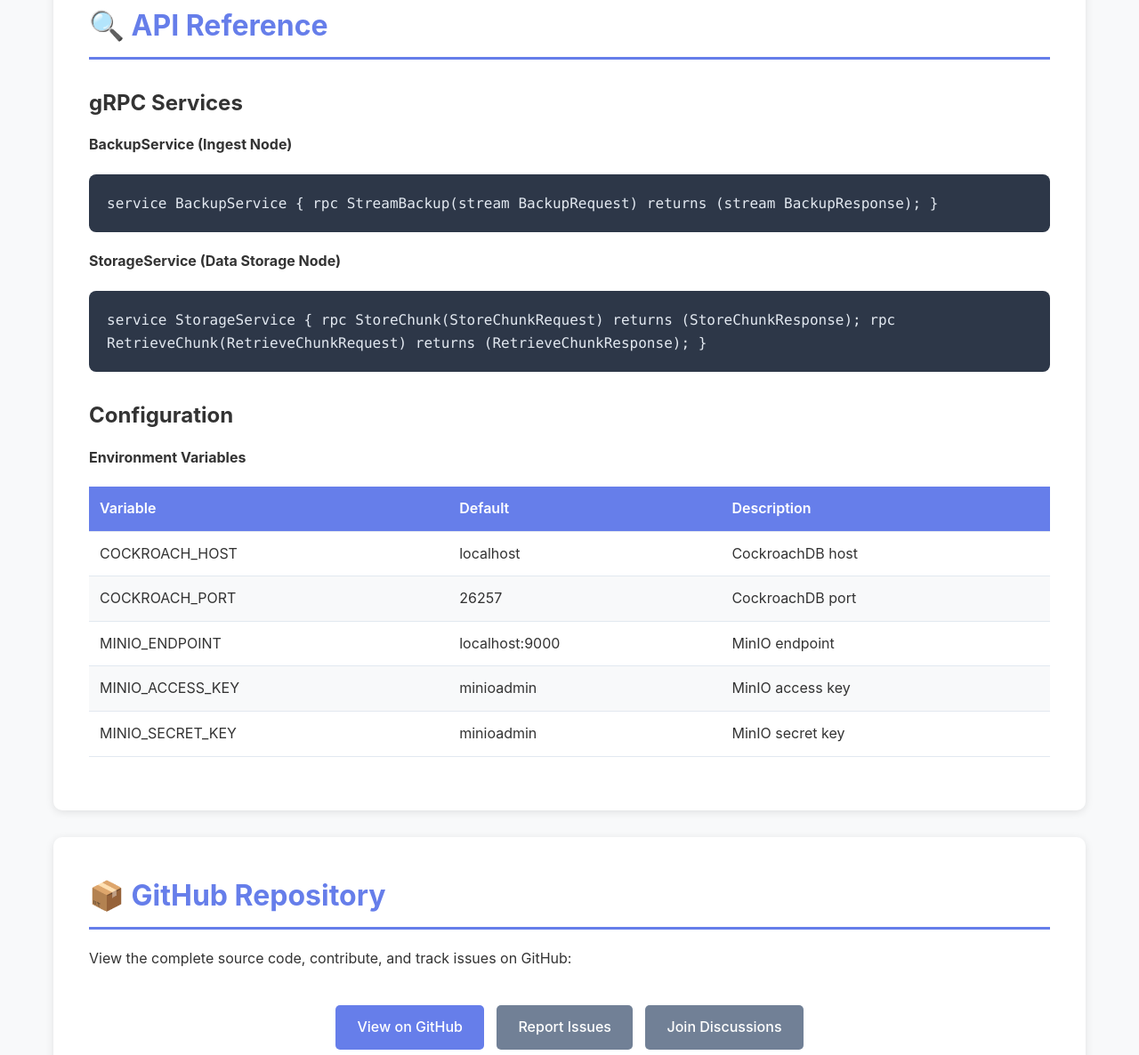
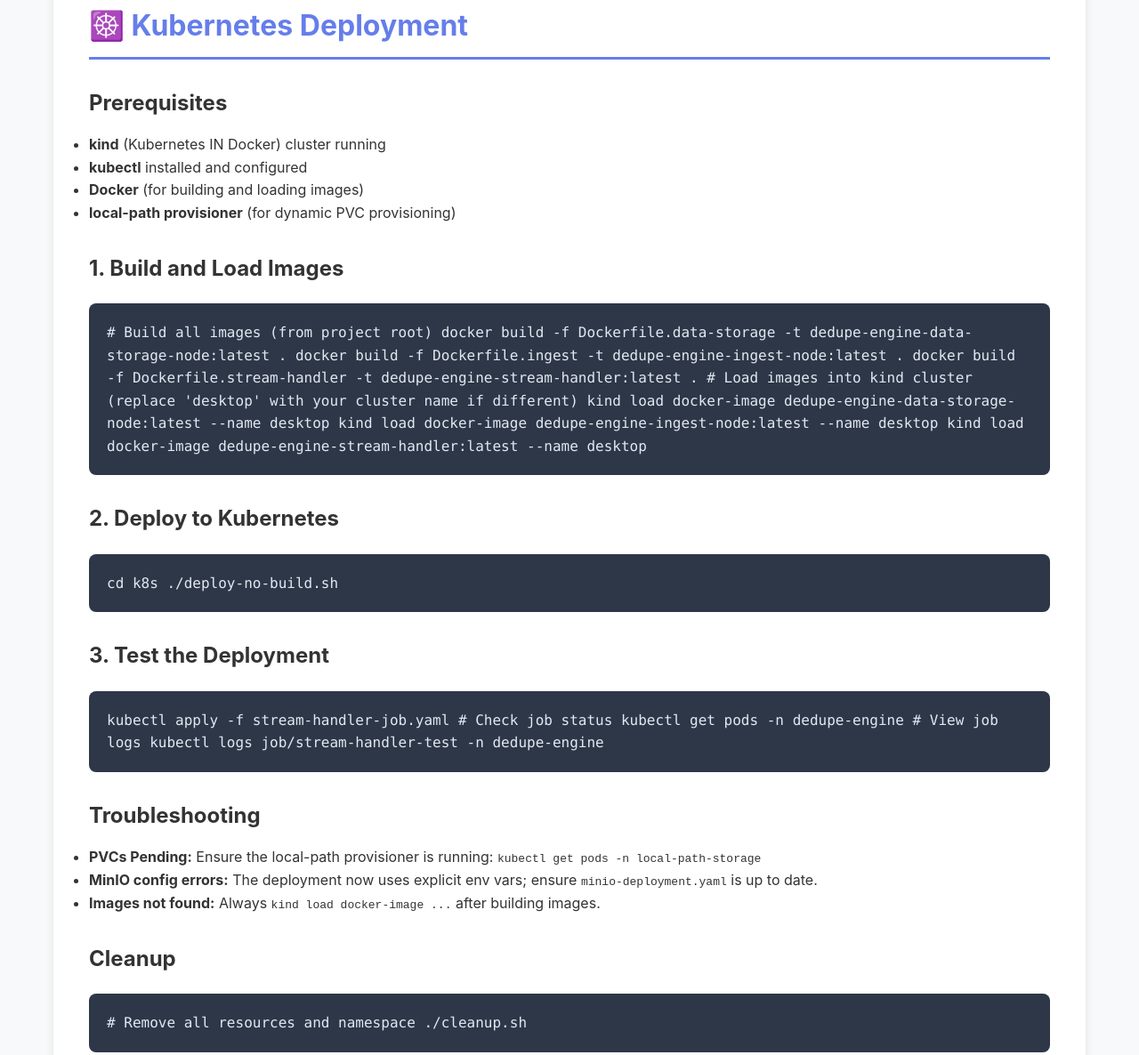
Before and after one commit to radhakrish-venkat/dedupe-engine, a plain HTML site: page docs/index.html in a window 1280 px wide. Shown: the part 4573-5759 px from the top of the page at 89% size. Drawn offline with Linux system fonts and the light colour scheme.

Commit message:
docs: update github.io with Kubernetes deployment, add cleanup script, fix MinIO envs

```diff
--- a/docs/index.html
+++ b/docs/index.html
@@ -511,6 +511,52 @@ docker-compose logs -f ingest-node
             </div>
         </section>
 
+        <section id="kubernetes" class="section">
+            <h2>☸️ Kubernetes Deployment</h2>
+            <h3>Prerequisites</h3>
+            <ul>
+                <li><strong>kind</strong> (Kubernetes IN Docker) cluster running</li>
+                <li><strong>kubectl</strong> installed and configured</li>
+                <li><strong>Docker</strong> (for building and loading images)</li>
+                <li><strong>local-path provisioner</strong> (for dynamic PVC provisioning)</li>
+            </ul>
+            <h3>1. Build and Load Images</h3>
+            <div class="code-block">
+# Build all images (from project root)
+docker build -f Dockerfile.data-storage -t dedupe-engine-data-storage-node:latest .
+docker build -f Dockerfile.ingest -t dedupe-engine-ingest-node:latest .
+docker build -f Dockerfile.stream-handler -t dedupe-engine-stream-handler:latest .
+# Load images into kind cluster (replace 'desktop' with your cluster name if different)
+kind load docker-image dedupe-engine-data-storage-node:latest --name desktop
+kind load docker-image dedupe-engine-ingest-node:latest --name desktop
+kind load docker-image dedupe-engine-stream-handler:latest --name desktop
+            </div>
+            <h3>2. Deploy to Kubernetes</h3>
+            <div class="code-block">
+cd k8s
+./deploy-no-build.sh
+            </div>
+            <h3>3. Test the Deployment</h3>
+            <div class="code-block">
+kubectl apply -f stream-handler-job.yaml
+# Check job status
+kubectl get pods -n dedupe-engine
+# View job logs
+kubectl logs job/stream-handler-test -n dedupe-engine
+            </div>
+            <h3>Troubleshooting</h3>
+            <ul>
+                <li><strong>PVCs Pending:</strong> Ensure the local-path provisioner is running: <code>kubectl get pods -n local-path-storage</code></li>
+                <li><strong>MinIO config errors:</strong> The deployment now uses explicit env vars; ensure <code>minio-deployment.yaml</code> is up to date.</li>
+                <li><strong>Images not found:</strong> Always <code>kind load docker-image ...</code> after building images.</li>
+            </ul>
+            <h3>Cleanup</h3>
+            <div class="code-block">
+# Remove all resources and namespace
+./cleanup.sh
+            </div>
+        </section>
+
         <section id="api" class="section">
             <h2>🔍 API Reference</h2>
 
```
Also changed, not shown: 3 other files.
